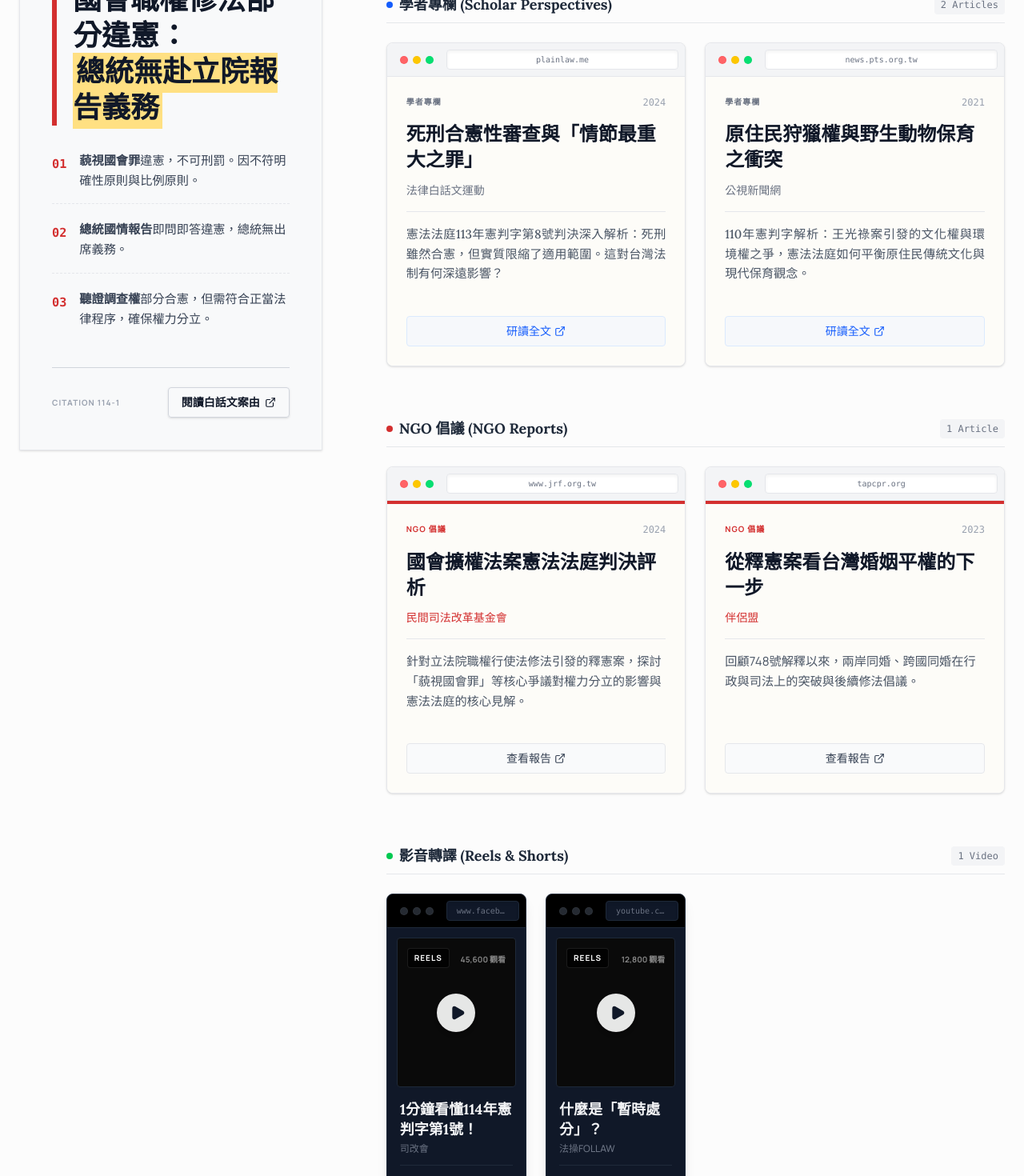
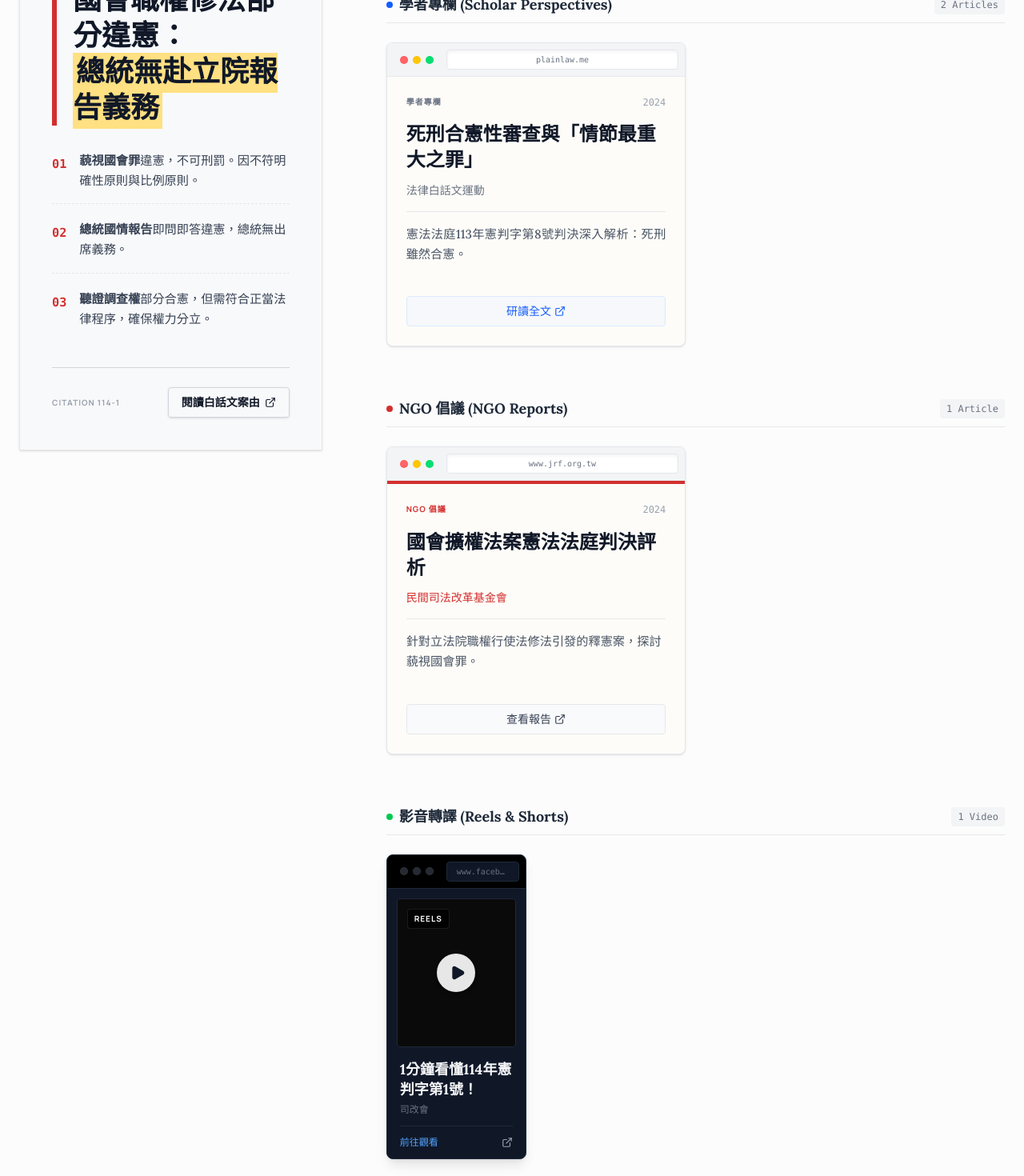
Before and after one commit to ipaaa/constitution, a Next.js app: page /present in a window 1280 px wide. Shown: the part 380-1850 px from the top of the page at 80% size. Built offline with nearby package versions, Linux system fonts and the light colour scheme.

Commit message:
fix: Robust CSV parsing and live sync verification

```diff
--- a/scripts/sync-content.mjs
+++ b/scripts/sync-content.mjs
@@ -17,24 +17,47 @@ const CONFIG = {
 
 /**
  * Simple CSV to Array of Objects parser
+ * Handles empty fields and quoted values reliably
  */
 function parseCSV(csv) {
   const lines = csv.split(/\r?\n/).filter(line => line.trim() !== '');
   if (lines.length < 2) return [];
 
-  const headers = lines[0].split(',').map(h => h.trim().replace(/^"|"$/g, ''));
+  const headers = splitCSVLine(lines[0]);
   return lines.slice(1).map(line => {
-    // Basic CSV split handle for quoted commas
-    const values = line.match(/(".*?"|[^",\s]+)(?=\s*,|\s*$)/g) || [];
+    const values = splitCSVLine(line);
     const obj = {};
     headers.forEach((header, i) => {
-      let val = values[i] ? values[i].trim().replace(/^"|"$/g, '') : '';
-      // Unescape quotes
-      val = val.replace(/""/g, '"');
-      obj[header] = val;
+      let val = values[i] || '';
+      obj[header] = val.trim();
     });
     return obj;
   });
+}
+
+function splitCSVLine(line) {
+  const result = [];
+  let current = '';
+  let inQuotes = false;
+
+  for (let i = 0; i < line.length; i++) {
+    const char = line[i];
+    if (char === '"') {
+      if (inQuotes && line[i + 1] === '"') {
+        current += '"'; // unescape ""
+        i++;
+      } else {
+        inQuotes = !inQuotes;
+      }
+    } else if (char === ',' && !inQuotes) {
+      result.push(current);
+      current = '';
+    } else {
+      current += char;
+    }
+  }
+  result.push(current);
+  return result;
 }
 
 async function syncTrack1() {
@@ -50,7 +73,10 @@ async function syncTrack1() {
     const rows = parseCSV(csv);
 
     // Transform rows to match HistoryEvent structure
-    const data = rows.map(row => ({
+    // We allow empty status for now as Track 1 might be mostly static, but supporting filter
+    const data = rows
+      .filter(row => !row.status || row.status.toLowerCase() === 'approved')
+      .map(row => ({
         id: row.id,
         textbook: {
           chapter: row.chapter,
@@ -69,7 +95,7 @@ async function syncTrack1() {
       path.join(CONFIG.OUTPUT_DIR, 'history.json'),
       JSON.stringify(data, null, 2)
     );
-    console.log('✅ Track 1 sync complete.');
+    console.log(`✅ Track 1 sync complete. (${data.length} items)`);
   } catch (err) {
     console.error('❌ Track 1 sync failed:', err.message);
   }
@@ -87,9 +113,9 @@ async function syncTrack2() {
     const csv = await res.text();
     const rows = parseCSV(csv);
 
-    // Transform rows and filter by Status if needed
+    // Transform rows and filter by Status Approved
     const data = rows
-      .filter(row => row.status === 'Approved')
+      .filter(row => row.status && row.status.toLowerCase() === 'approved')
       .map(row => ({
         id: row.id,
         category: row.category,
@@ -105,7 +131,7 @@ async function syncTrack2() {
       path.join(CONFIG.OUTPUT_DIR, 'discussions.json'),
       JSON.stringify(data, null, 2)
     );
-    console.log('✅ Track 2 sync complete.');
+    console.log(`✅ Track 2 sync complete. (${data.length} items)`);
   } catch (err) {
     console.error('❌ Track 2 sync failed:', err.message);
   }
--- a/src/data/discussions.json
+++ b/src/data/discussions.json
@@ -1,64 +1,29 @@
 [
   {
-    "id": "1",
+    "id": "d1",
     "category": "NGO Reports",
     "title": "國會擴權法案憲法法庭判決評析",
     "author": "民間司法改革基金會",
     "year": "2024",
-    "status": "Approved",
-    "abstract": "針對立法院職權行使法修法引發的釋憲案，探討「藐視國會罪」等核心爭議對權力分立的影響與憲法法庭的核心見解。",
+    "abstract": "針對立法院職權行使法修法引發的釋憲案，探討藐視國會罪。",
     "link": "https://www.jrf.org.tw/"
   },
   {
-    "id": "2",
+    "id": "d2",
     "category": "Scholar Articles",
     "title": "死刑合憲性審查與「情節最重大之罪」",
     "author": "法律白話文運動",
     "year": "2024",
-    "status": "Approved",
-    "abstract": "憲法法庭113年憲判字第8號判決深入解析：死刑雖然合憲，但實質限縮了適用範圍。這對台灣法制有何深遠影響？",
+    "abstract": "憲法法庭113年憲判字第8號判決深入解析：死刑雖然合憲。",
     "link": "https://plainlaw.me/"
   },
   {
-    "id": "3",
-    "category": "NGO Reports",
-    "title": "從釋憲案看台灣婚姻平權的下一步",
-    "author": "伴侶盟",
-    "year": "2023",
-    "status": "Approved",
-    "abstract": "回顧748號解釋以來，兩岸同婚、跨國同婚在行政與司法上的突破與後續修法倡議。",
-    "link": "https://tapcpr.org/"
-  },
-  {
-    "id": "4",
-    "category": "Scholar Articles",
-    "title": "原住民狩獵權與野生動物保育之衝突",
-    "author": "公視新聞網",
-    "year": "2021",
-    "status": "Approved",
-    "abstract": "110年憲判字解析：王光祿案引發的文化權與環境權之爭，憲法法庭如何平衡原住民傳統文化與現代保育觀念。",
-    "link": "https://news.pts.org.tw/"
-  },
-  {
-    "id": "5",
+    "id": "d5",
     "category": "Reels",
     "title": "1分鐘看懂114年憲判字第1號！",
     "author": "司改會",
     "year": "2025",
-    "status": "Approved",
     "abstract": "快速了解最新判決的5個重點，不再被複雜的法律用語卡住！",
-    "views": 45600,
     "link": "https://www.facebook.com/reel/1702284921181677"
-  },
-  {
-    "id": "6",
-    "category": "Reels",
-    "title": "什麼是「暫時處分」？",
-    "author": "法操FOLLAW",
-    "year": "2024",
-    "status": "Approved",
-    "abstract": "大法官出手喊卡！暫時處分的威力在哪裡？30秒法學小教室。",
-    "views": 12800,
-    "link": "#"
   }
 ]
--- a/src/data/history.json
+++ b/src/data/history.json
@@ -3,7 +3,7 @@
     "id": "h1",
     "textbook": {
       "chapter": "第六課：民主政治與選舉",
-      "content": "我國實行民主共和，主權在民。人民有權透過<span class=\"textbook-highlight\">自由、平等的定期選舉</span>，選出中央與地方公職人員，落實責任政治與政黨政治的理念。",
+      "content": "我國實行民主共和，主權在民。人民有權透過自由、平等的定期選舉，選出中央與地方公職人員。",
       "handwriting": "但曾經，國會議員是不用改選的！"
     },
     "reality": {
@@ -16,8 +16,8 @@
   {
     "id": "h2",
     "textbook": {
-      "chapter": "第十章：基本人權保障 (言論自由)",
-      "content": "憲法第十一條規定人民有言論、講學、著作及出版之自由。國家應給予最大限度之維護，俾其實現自我、溝通意見、追求真理及監督各種政治或社會活動之功能得以發揮。",
+      "chapter": "第十章：基本人權保障",
+      "content": "憲法第十一條規定人民有言論、講學、著作及出版之自由。國家應給予最大限度之維護。",
       "handwriting": "以前說實話可能會被抓去關？"
     },
     "reality": {
@@ -26,47 +26,5 @@
       "ruling": "廢除刑法100條運動・保障和平表達政治異議的自由",
       "bgImage": "https://images.unsplash.com/photo-1552872673-9b7b99711ebb?q=80&w=2070&auto=format&fit=crop"
     }
-  },
-  {
-    "id": "h3",
-    "textbook": {
-      "chapter": "第十章：基本人權保障 (集會結社)",
-      "content": "我國憲法第十四條規定：「人民有集會及結社之自由。」這代表公民基於共同目的，有權<span class=\"textbook-highlight\">和平集會、遊行表達訴求</span>，國家不得任意限制。",
-      "handwriting": "以前上街頭會先被當罪犯？"
-    },
-    "reality": {
-      "year": "1998",
-      "title": "你走上街頭抗議、不必先被當成罪犯。",
-      "ruling": "釋字第 445 號・確立集會遊行是受憲法保障的基本權利",
-      "bgImage": "https://images.unsplash.com/photo-1529144415895-6aaf8be872fb?q=80&w=2034&auto=format&fit=crop"
-    }
-  },
-  {
-    "id": "h4",
-    "textbook": {
-      "chapter": "第十二章：多元社會與平權",
-      "content": "憲法第七條明定：「中華民國人民，無分男女、宗教、種族、階級、黨派，在法律上一律平等。」現代社會更應保障<span class=\"textbook-highlight\">不同性傾向者的婚姻自由</span>。",
-      "handwriting": "🌈 必考：釋字748號！"
-    },
-    "reality": {
-      "year": "2017",
-      "title": "你身邊的同志朋友可以合法結婚。",
-      "ruling": "釋字第 748 號・確認婚姻自由不應因性傾向而被排除",
-      "bgImage": "https://images.unsplash.com/photo-1562214691-88df5e8c156f?q=80&w=2070&auto=format&fit=crop"
-    }
-  },
-  {
-    "id": "h5",
-    "textbook": {
-      "chapter": "第五課：權力分立與制衡",
-      "content": "國家權力分為行政、立法、司法、考試、監察，五權分治、平等相維。當機關間發生職權爭議時，應由<span class=\"textbook-highlight\">憲法法庭</span>作為最終的仲裁者，以確保憲政機關不越權。",
-      "handwriting": "但若仲裁者自己面臨癱瘓呢？"
-    },
-    "reality": {
-      "year": "2024",
-      "title": "最高權力衝突的最終防線，正臨挑戰。",
-      "ruling": "國會職權修法爭議・114年憲判字第1號・憲政體制的韌性測試",
-      "bgImage": "https://images.unsplash.com/photo-1505664173622-c324c585ef18?q=80&w=2070&auto=format&fit=crop"
-    }
   }
 ]
```
Lines whose indentation alone changed are shown as unchanged.
